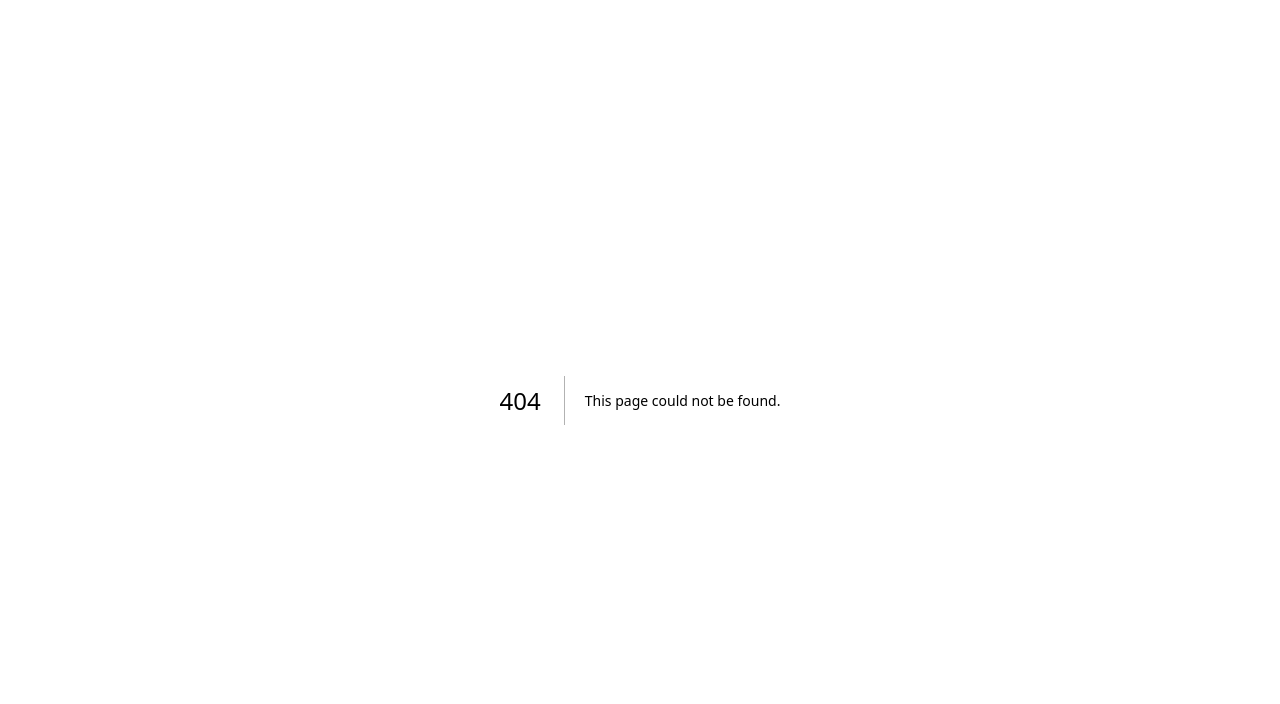
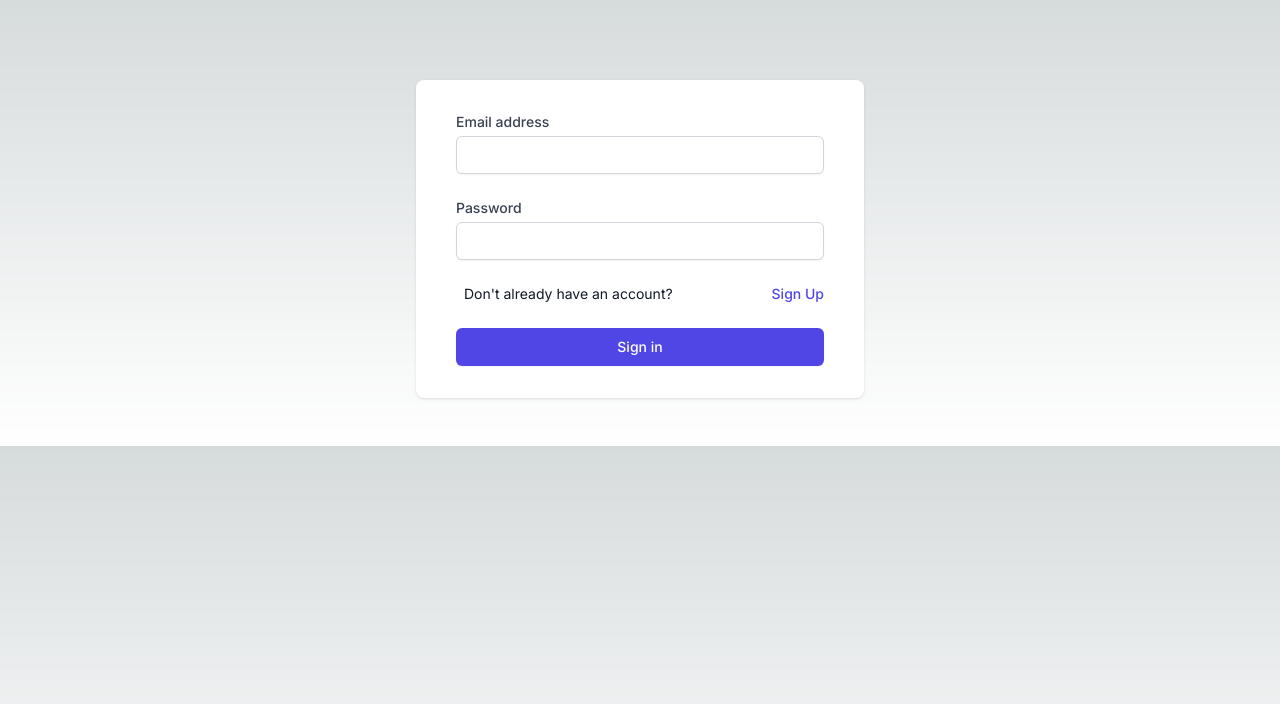
Before and after one commit to balub/michi, a Next.js app in the folder packages/dashboard/: page /signin in a window 1280 px wide. Before the commit this address had no page. Shown: the top 704 px of the page. Built offline with nearby package versions, Linux system fonts and the light colour scheme.

Commit message:
chore: added ui for signin page

```diff
--- /dev/null
+++ b/packages/dashboard/src/app/signin/page.tsx
@@ -0,0 +1,68 @@
+
+export default function Page() {
+  return (
+    <div className="min-h-full flex flex-col justify-center py-12 sm:px-6 lg:px-8">
+      <div className="mt-8 sm:mx-auto sm:w-full sm:max-w-md">
+        <div className="bg-white py-8 px-4 shadow sm:rounded-lg sm:px-10">
+          <form className="space-y-6" action="#" method="POST">
+            <div>
+              <label htmlFor="email" className="block text-sm font-medium text-gray-700">
+                Email address
+              </label>
+              <div className="mt-1">
+                <input
+                  id="email"
+                  name="email"
+                  type="email"
+                  autoComplete="email"
+                  required
+                  className="appearance-none block w-full px-3 py-2 border border-gray-300 rounded-md shadow-sm placeholder-gray-400 focus:outline-none focus:ring-indigo-500 focus:border-indigo-500 sm:text-sm"
+                />
+              </div>
+            </div>
+
+            <div>
+              <label htmlFor="password" className="block text-sm font-medium text-gray-700">
+                Password
+              </label>
+              <div className="mt-1">
+                <input
+                  id="password"
+                  name="password"
+                  type="password"
+                  autoComplete="current-password"
+                  required
+                  className="appearance-none block w-full px-3 py-2 border border-gray-300 rounded-md shadow-sm placeholder-gray-400 focus:outline-none focus:ring-indigo-500 focus:border-indigo-500 sm:text-sm"
+                />
+              </div>
+            </div>
+
+            <div className="flex items-center justify-between">
+              <div className="flex items-center">
+
+                <label htmlFor="remember-me" className="ml-2 block text-sm text-gray-900">
+                  Don't already have an account?
+                </label>
+              </div>
+
+              <div className="text-sm">
+                <a href="/signup" className="font-medium text-indigo-600 hover:text-indigo-500">
+                  Sign Up
+                </a>
+              </div>
+            </div>
+
+            <div>
+              <button
+                type="submit"
+                className="w-full flex justify-center py-2 px-4 border border-transparent rounded-md shadow-sm text-sm font-medium text-white bg-indigo-600 hover:bg-indigo-700 focus:outline-none focus:ring-2 focus:ring-offset-2 focus:ring-indigo-500"
+              >
+                Sign in
+              </button>
+            </div>
+          </form>
+        </div>
+      </div>
+    </div>
+  )
+}
```
